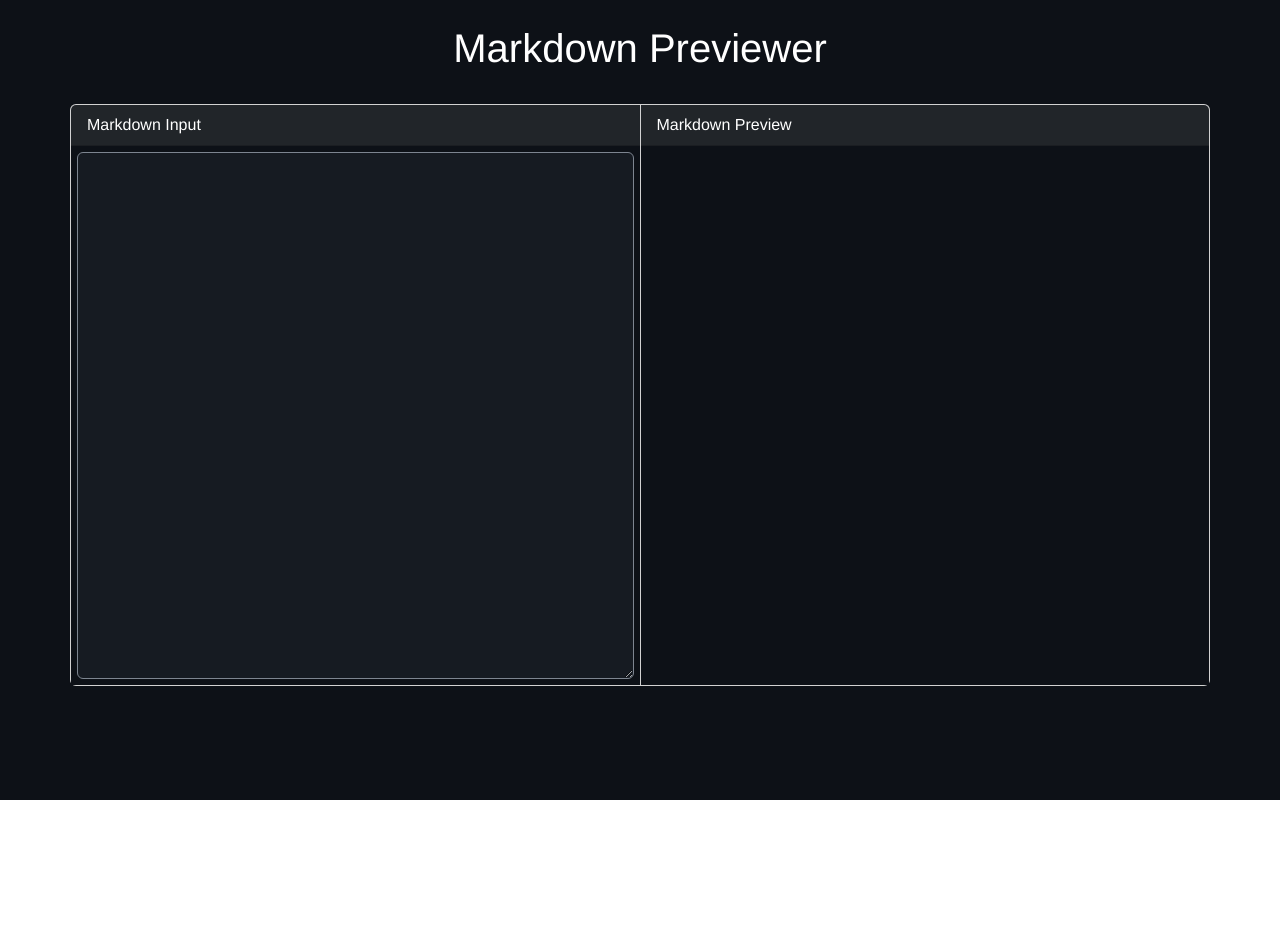
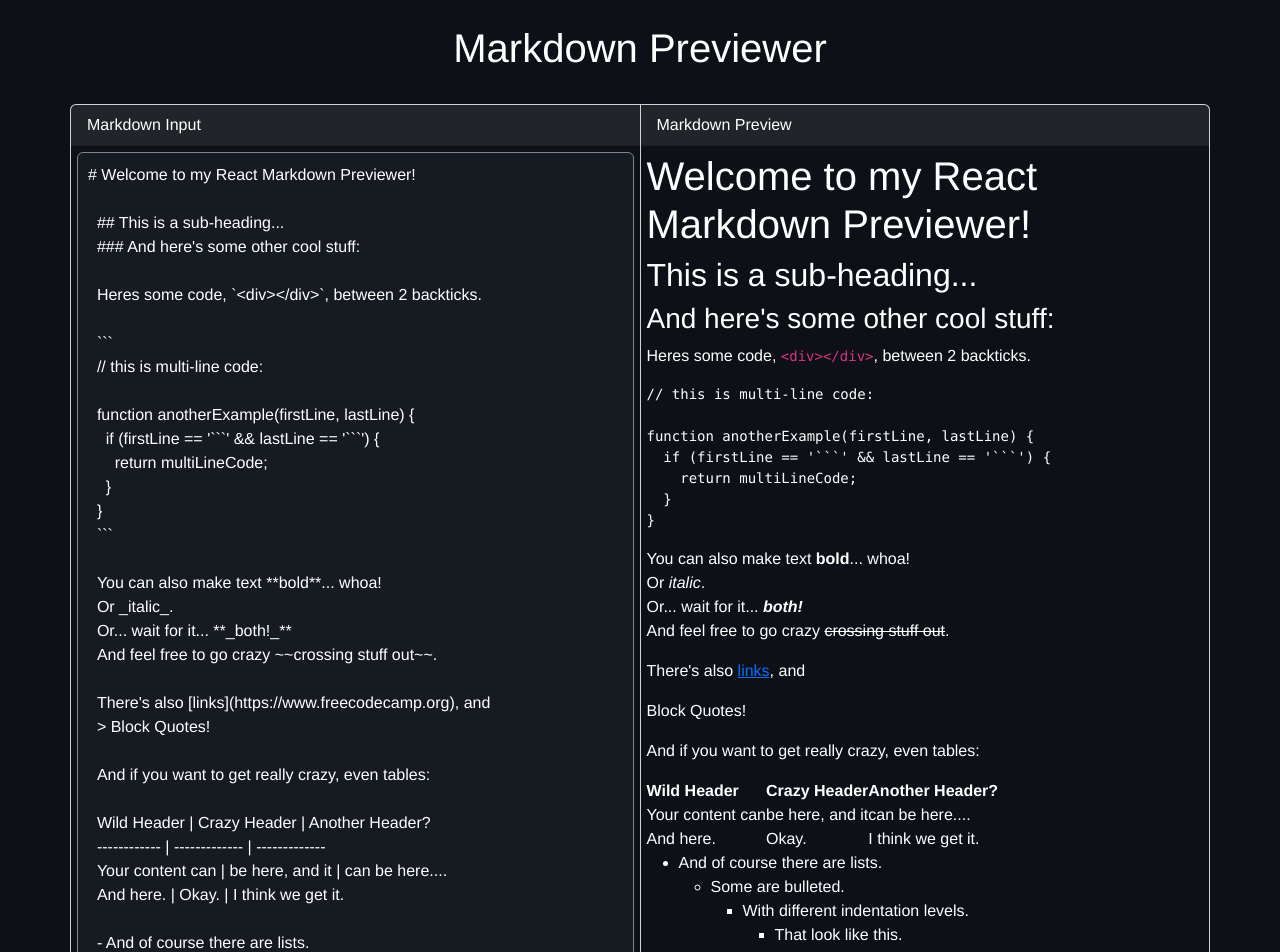
Before and after one commit to amelieberry/markdown-previewer, a React (Create React App) app: page / in a window 1280 px wide. Shown: the top 952 px of the page. Before the commit the page ends 800 px from the top, so only its background shows below. Built offline with nearby package versions, Linux system fonts and the light colour scheme.

Commit message:
added markdown state, implemented marked

```diff
--- a/src/App.js
+++ b/src/App.js
@@ -1,9 +1,65 @@
-import React from 'react';
-import { Badge, Card, CardGroup } from 'react-bootstrap';
+import React, { useState } from 'react';
+import { Card, CardGroup } from 'react-bootstrap';
+import { marked } from 'marked';
 
-function App() {
+marked.use({
+  gfm: true,
+  breaks: true
+});
+
+const App = () => {
+  const placeholder = `# Welcome to my React Markdown Previewer!
+
+  ## This is a sub-heading...
+  ### And here's some other cool stuff:
+
+  Heres some code, \`<div></div>\`, between 2 backticks.
+
+  \`\`\`
+  // this is multi-line code:
+
+  function anotherExample(firstLine, lastLine) {
+    if (firstLine == '\`\`\`' && lastLine == '\`\`\`') {
+      return multiLineCode;
+    }
+  }
+  \`\`\`
+
+  You can also make text **bold**... whoa!
+  Or _italic_.
+  Or... wait for it... **_both!_**
+  And feel free to go crazy ~~crossing stuff out~~.
+
+  There's also [links](https://www.freecodecamp.org), and
+  > Block Quotes!
+
+  And if you want to get really crazy, even tables:
+
+  Wild Header | Crazy Header | Another Header?
+  ------------ | ------------- | -------------
+  Your content can | be here, and it | can be here....
+  And here. | Okay. | I think we get it.
+
+  - And of course there are lists.
+    - Some are bulleted.
+       - With different indentation levels.
+          - That look like this.
+
+  1. And there are numbererd lists too.
+  1. Use just 1s if you want!
+  1. But the list goes on...
+  - Even if you use dashes or asterisks.
+  * And last but not least, let's not forget embedded images:
+
+  ![freeCodeCamp Logo](https://s3.amazonaws.com/freecodecamp/freecodecamp_logo.svg)
+  `;
+
+  const [ markdown, setMarkdown ] = useState(placeholder);
+
+  //Styling
   const pageStyle = {
-    height: '100vh',
+    minHeight: '100vh',
+    height: '100%',
     backgroundColor: '#0d1117',
     fontFamily: 'Helvetica',
     color: 'white',
@@ -28,8 +84,12 @@
     backgroundColor: '#0d1117',
   };
 
+  const updateMarkdown = (markdown) => {
+    setMarkdown(markdown)
+  }
+
   return (
-    <div className="App" style={pageStyle} >
+    <div className="App" style={pageStyle}>
       <div className="container pt-4 h-100">
         <div className="row">
           <div className="col text-center">
@@ -43,22 +103,33 @@
             <Card.Header className='bg-dark'>Markdown Input</Card.Header>
             <Card.Body className="mark-input" style={frameStyle}>
               <textarea
+                id='editor'
                 className="input text-white"
                 style={inputStyle}
+                value={markdown}
+                onChange={(e) => {
+                  updateMarkdown(e.target.value);
+                }}
                 >
+                  {console.log(markdown)}
               </textarea>
             </Card.Body>
           </Card>
           <Card className="col-md-6 p-0">
           <Card.Header className='bg-dark'>Markdown Preview</Card.Header>
           <Card.Body style={frameStyle}>
-            <div></div>
+            <div
+              id='preview'
+              dangerouslySetInnerHTML={{
+                __html: marked(markdown)
+            }}></div>
           </Card.Body>
           </Card>
         </CardGroup>
       </div>
     </div>
   );
+
 }
 
 export default App;
```
